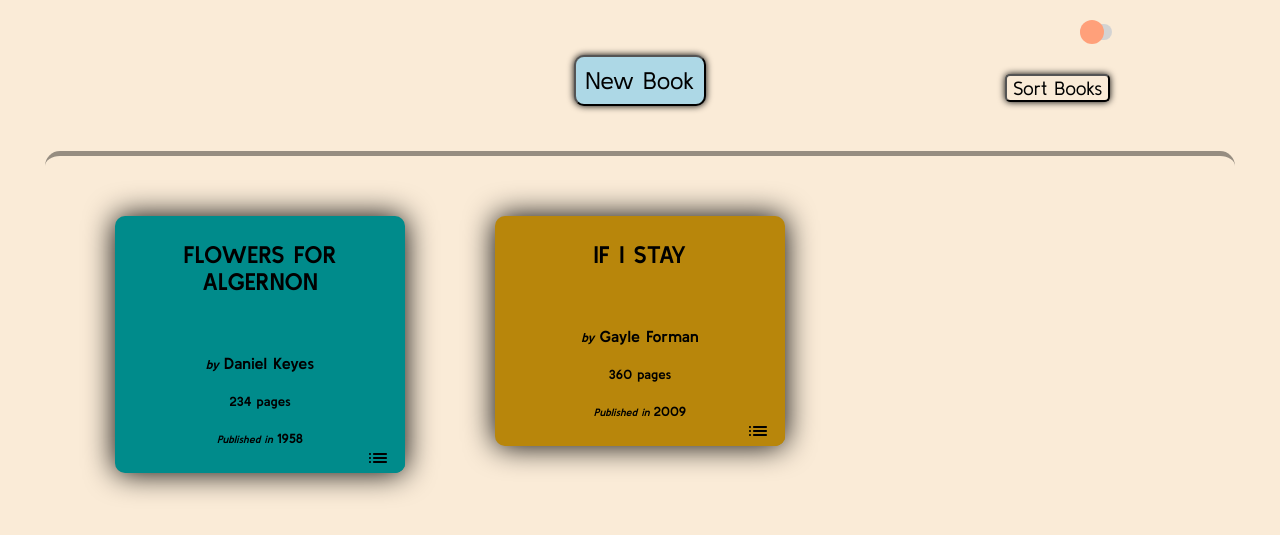
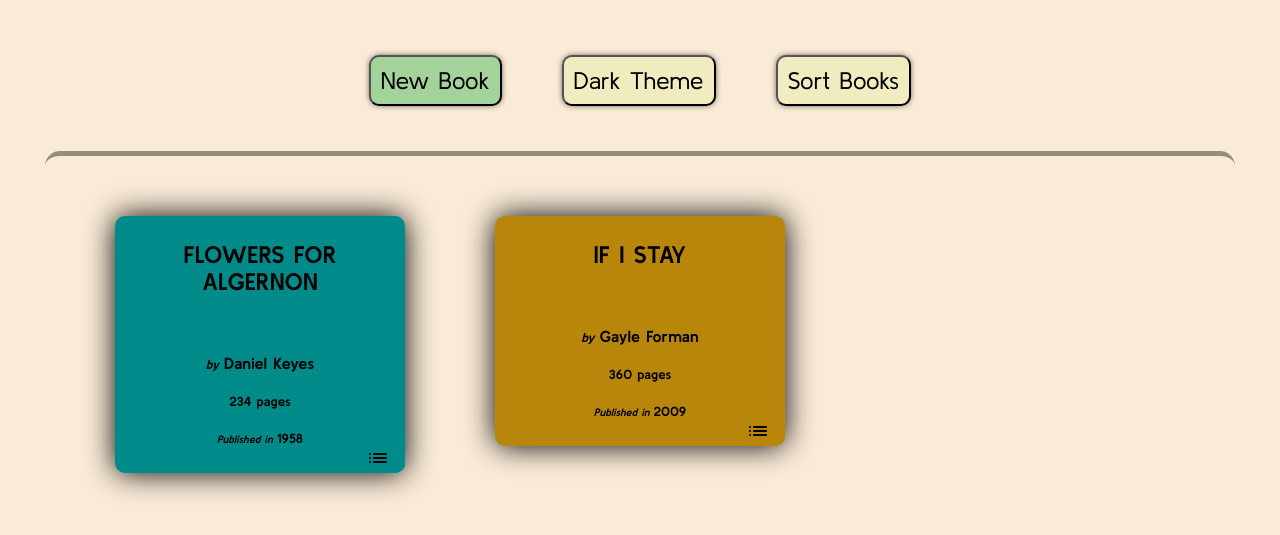
Before and after one commit to conwu7/librarywithreact, a React app: page / in a window 1280 px wide. Shown: the part 119-654 px from the top of the page. Built offline with nearby package versions, Linux system fonts and the light colour scheme.

Commit message:
remove ugly sort and theme toggles, replace with plain old buttons

```diff
--- a/docs/service-worker.js
+++ b/docs/service-worker.js
@@ -14,7 +14,7 @@
 importScripts("https://storage.googleapis.com/workbox-cdn/releases/4.3.1/workbox-sw.js");
 
 importScripts(
-  "./precache-manifest.bd9f4db4916019e0f31f770ead596193.js"
+  "./precache-manifest.f18319a6440f222fd5de1f6087c3b202.js"
 );
 
 self.addEventListener('message', (event) => {
--- a/docs/style.css
+++ b/docs/style.css
@@ -88,6 +88,9 @@ body {
 }
 .newBookContainer {
     margin-bottom: 30px;
+}
+#new-book-btn {
+    background-color: rgb(164, 210, 155);
 }
 .formContainer .newBookContainer {
     padding: 0 50px 50px;
@@ -283,6 +286,9 @@ h2 {
     border-bottom-right-radius: 10px;
     z-index: 1;
 }
+button.new-theme-sort-btn{
+    background-color: #f0ecbf;
+}
 .menu-icon {
     cursor: pointer;
 }
@@ -353,12 +359,12 @@ button img {
 }
 button {
     outline: none;
+    transition: all 100ms linear;
 }
 button:not(.deleteBtn) {
-    box-shadow: 0 0 7px black;
+    box-shadow: 0 0 7px -2px black;
 }
 button:hover {
-    box-shadow: 0 12px 16px 0 rgba(0,0,0,0.24),0 17px 50px 0 rgba(0,0,0,0.19);
     cursor: pointer;
     transform: scale(1.2);
 }
@@ -379,6 +385,9 @@ button:after {
 .menu-icon-container.active {
     border-top-left-radius: 10px;
     background-color: rgba(250, 235, 215, 0.4);
+}
+.sort-books-btn.active {
+    background-color: yellow;
 }
 ::-webkit-scrollbar-track
 {
@@ -494,4 +503,7 @@ button:after {
         border: 2px solid black;
         border-bottom: none;
     }
+    .sort-books-btn {
+        display: none;
+    }
 }
--- a/public/style.css
+++ b/public/style.css
@@ -88,6 +88,9 @@ body {
 }
 .newBookContainer {
     margin-bottom: 30px;
+}
+#new-book-btn {
+    background-color: rgb(164, 210, 155);
 }
 .formContainer .newBookContainer {
     padding: 0 50px 50px;
@@ -283,6 +286,9 @@ h2 {
     border-bottom-right-radius: 10px;
     z-index: 1;
 }
+button.new-theme-sort-btn{
+    background-color: #f0ecbf;
+}
 .menu-icon {
     cursor: pointer;
 }
@@ -353,12 +359,12 @@ button img {
 }
 button {
     outline: none;
+    transition: all 100ms linear;
 }
 button:not(.deleteBtn) {
-    box-shadow: 0 0 7px black;
+    box-shadow: 0 0 7px -2px black;
 }
 button:hover {
-    box-shadow: 0 12px 16px 0 rgba(0,0,0,0.24),0 17px 50px 0 rgba(0,0,0,0.19);
     cursor: pointer;
     transform: scale(1.2);
 }
@@ -379,6 +385,9 @@ button:after {
 .menu-icon-container.active {
     border-top-left-radius: 10px;
     background-color: rgba(250, 235, 215, 0.4);
+}
+.sort-books-btn.active {
+    background-color: yellow;
 }
 ::-webkit-scrollbar-track
 {
@@ -494,4 +503,7 @@ button:after {
         border: 2px solid black;
         border-bottom: none;
     }
+    .sort-books-btn {
+        display: none;
+    }
 }
--- a/src/BookLibrary.js
+++ b/src/BookLibrary.js
@@ -80,8 +80,6 @@ class BookLibrary extends React.Component{
     }
     handleThemeToggle () {
         if (!this.state.themeToggleClicked) {
-            document.querySelector('.darkModeCircle')
-                .style.animationDuration = '300ms';
             this.setState({themeToggleClicked: true})
         }
         this.setState(prevState => (
@@ -95,15 +93,12 @@ class BookLibrary extends React.Component{
         saveDarkModeSetting(this.state.darkMode);
         const body = document.querySelector('body');
         const pageHeader = document.querySelector('.header');
-        const darkModeCircle = document.querySelector('.darkModeCircle');
         if (this.state.darkMode) {
             body.style.backgroundColor = 'darkslategray';
             pageHeader.style.color = 'antiquewhite';
-            darkModeCircle.classList.add('darkOn')
         } else {
             body.style.backgroundColor = 'antiquewhite';
             pageHeader.style.color = 'darkslategray';
-            darkModeCircle.classList.remove('darkOn')
         }
     }
     handleSortMode() {
@@ -123,22 +118,19 @@ class BookLibrary extends React.Component{
         const handleFormOnEdit = this.handleFormOnEdit;
         const handleDelete = this.handleDeleteBook;
         const bookToEditClone = this.bookToEditClone;
-        const {isCreating, isFormNeeded, sortMode} = this.state;
+        const {isCreating, isFormNeeded, sortMode, darkMode} = this.state;
         return (
             <div className="App" style={{width: window.innerWidth}}>
-                <div className='darkModeToggle'>
-                    <div className='darkModeItemWrapper'>
-                        <div className='darkModeLine' onClick={this.handleThemeToggle}>{null}</div>
-                        <div className='darkModeCircle' onClick={this.handleThemeToggle}>{null}</div>
-                    </div>
-                    <div className={'sort-mode-toggle'+ (sortMode?' active':'')}>
-                        <button type='button' className='sort-mode-btn' onClick={this.handleSortMode}>
-                            {this.state.sortMode?'Turn Off Sort Mode':'Sort Books'}
-                        </button>
-                    </div>
-                </div>
                 <Header />
-                <NewBookButton handleForm={handleForm} isFormNeeded={isFormNeeded}/>
+                <NewBookButton handleForm={handleForm} isFormNeeded={isFormNeeded}>
+                    <button type='button' className='new-theme-sort-btn dark-mode-btn' id='dark-mode-btn'
+                            onClick={this.handleThemeToggle}>{darkMode?'Light Theme':'Dark Theme'}</button>
+                    <button type='button' className={'new-theme-sort-btn sort-books-btn '+(sortMode?'active':'')}
+                            onClick={this.handleSortMode} id='sort-books-btn'
+                            >
+                                {sortMode?'Turn Off Sort Mode':'Sort Books'}
+                    </button>
+                </NewBookButton>
                 <FormPopup {...{handleForm, handleSave, isFormNeeded, isCreating, bookToEditClone}}
                     />
                 <Cabinet {...{booksArray, handleForm, handleFormOnEdit, isFormNeeded, handleDelete, sortMode}} />
--- a/src/components/mainapp/NewBookButton.js
+++ b/src/components/mainapp/NewBookButton.js
@@ -3,8 +3,9 @@ import React from "react";
 function NewBookButton(props) {
         return (
             <div className='newBookContainer'>
-                <button id='newBookBtn' onClick={(function() {props.handleForm(true,true)})
+                <button id='new-book-btn' className='new-theme-sort-btn' onClick={(function() {props.handleForm(true,true)})
                 }>New Book</button>
+                {props.children}
             </div>
         )
 }
```
Also changed, not shown: docs/index.html (+1 -1 lines), docs/asset-manifest.json, 6 other files.
